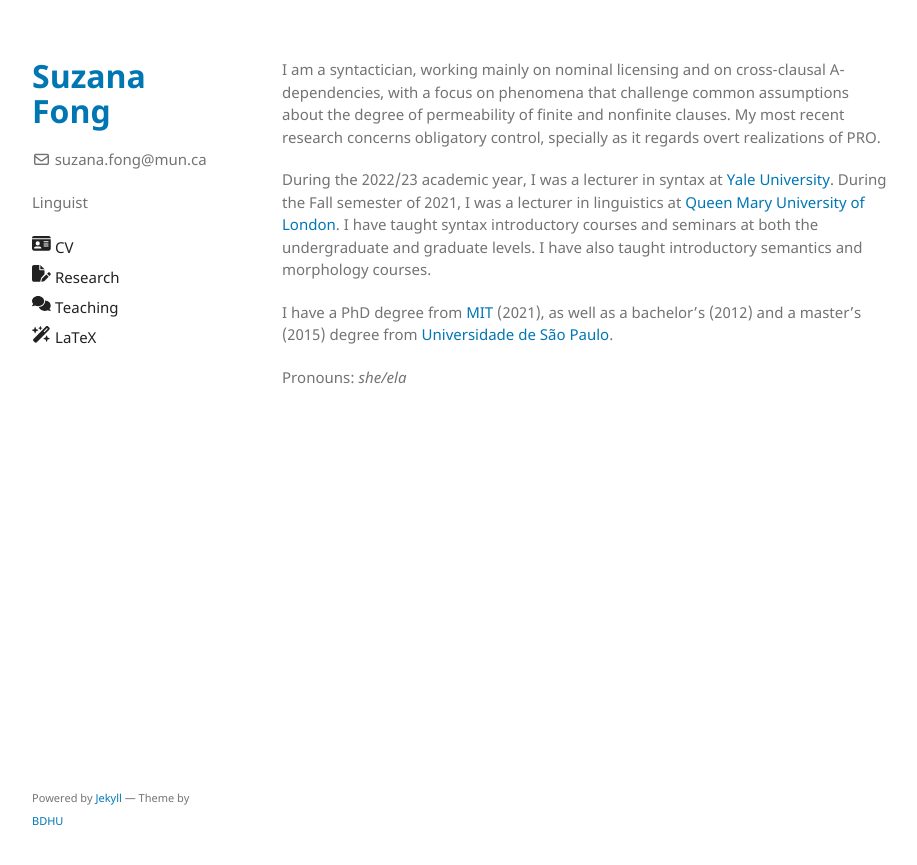
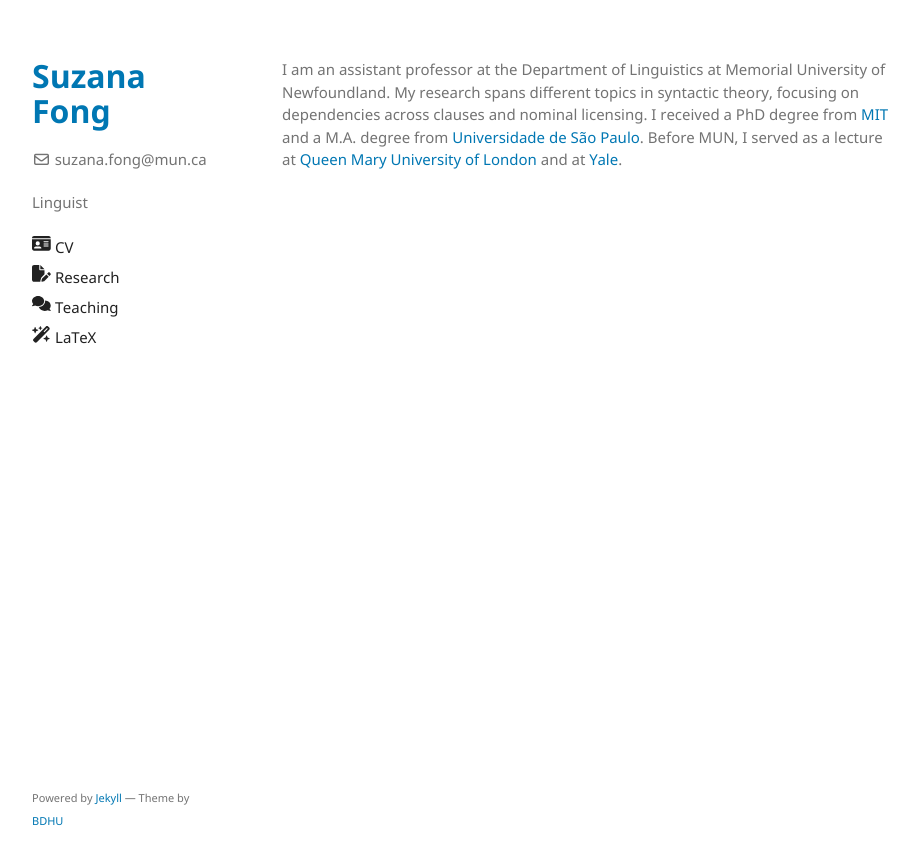
Before and after one commit to sznfng/sznfng.github.io, a Jekyll site: the page built from index.md, in a window 1280 px wide. Shown: the top 865 px of the page, without its empty margins (178-1095 px from the left). Built offline with Jekyll 4.4.1, drawn with Linux system fonts in a browser that asks for light colours.

Commit message:
Update index.md

```diff
--- a/index.md
+++ b/index.md
@@ -2,10 +2,4 @@
 layout: default
 ---
 
-I am a syntactician, working mainly on nominal licensing and on cross-clausal A-dependencies, with a focus on phenomena that challenge common assumptions about the degree of permeability of finite and nonfinite clauses. My most recent research concerns obligatory control, specially as it regards overt realizations of PRO.
-
-During the 2022/23 academic year, I was a lecturer in syntax at [Yale University](https://ling.yale.edu/). During the Fall semester of 2021, I was a lecturer in linguistics at [Queen Mary University of London](https://www.qmul.ac.uk/sllf/linguistics/). I have taught syntax introductory courses and seminars at both the undergraduate and graduate levels. I have also taught introductory semantics and morphology courses.
-
-I have a PhD degree from [MIT](https://linguistics.mit.edu/) (2021), as well as a bachelor's (2012) and a master's (2015) degree from [Universidade de São Paulo](https://linguistica.fflch.usp.br/).
-
-Pronouns: *she/ela*
+I am an assistant professor at the Department of Linguistics at Memorial University of Newfoundland. My research spans different topics in syntactic theory, focusing on dependencies across clauses and nominal licensing. I received a PhD degree from [MIT](https://linguistics.mit.edu/) and a M.A. degree from [Universidade de São Paulo](https://linguistica.fflch.usp.br/). Before MUN, I served as a lecture at [Queen Mary University of London](https://www.qmul.ac.uk/sllf/linguistics/) and at [Yale](https://ling.yale.edu/).
```
